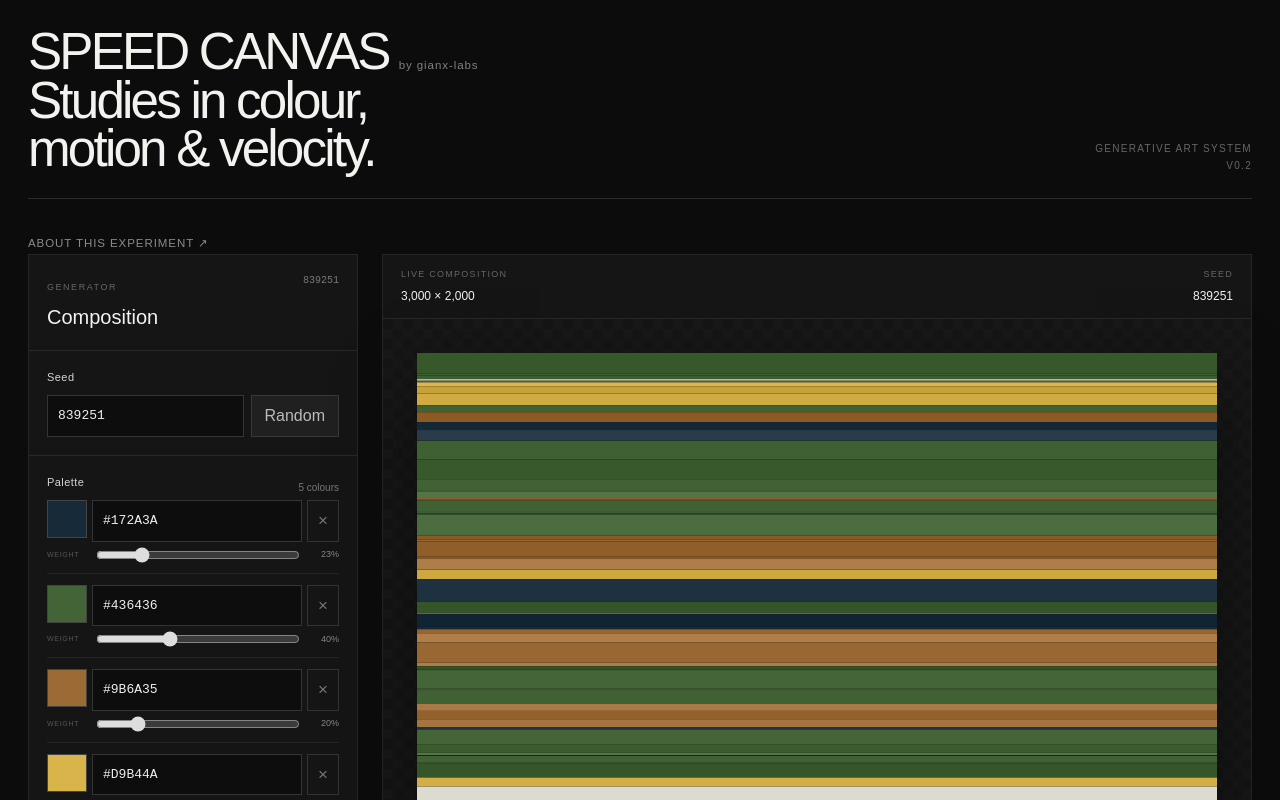
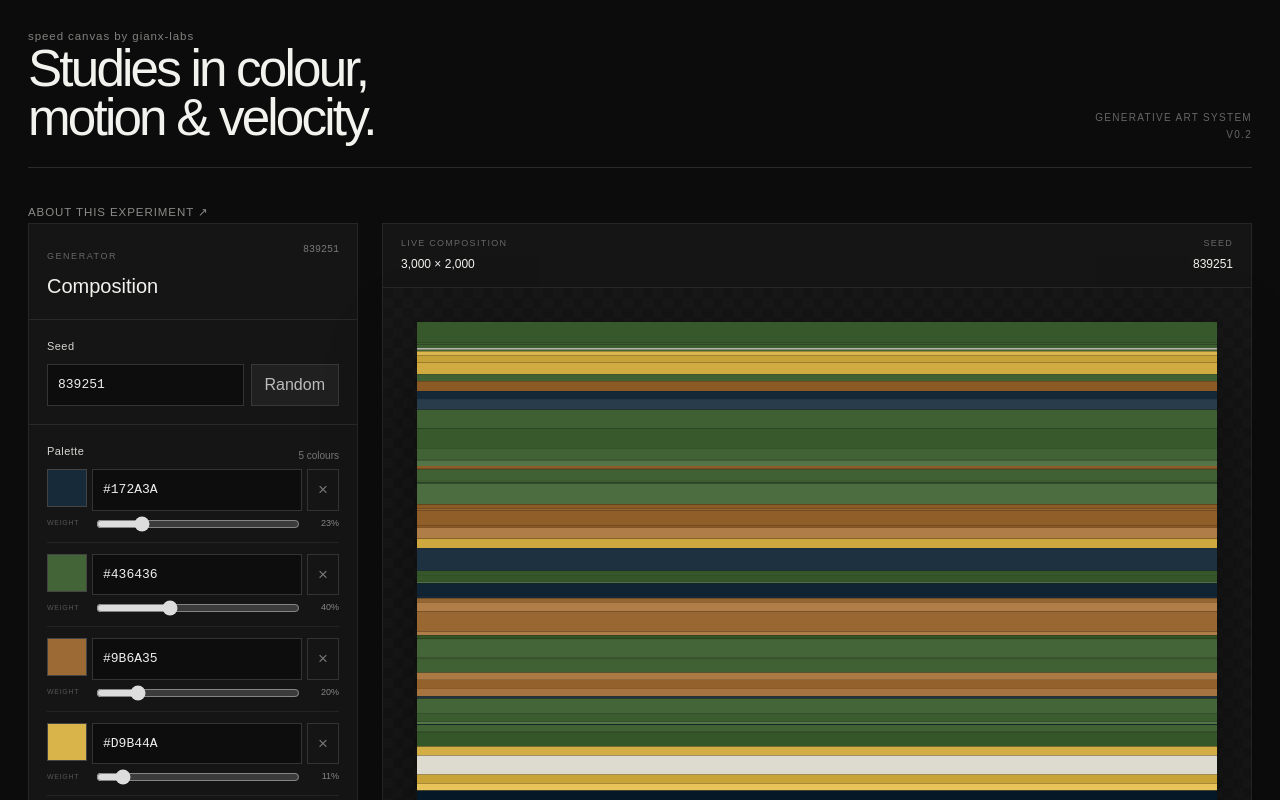
Before and after one commit to gianx360/speed-canvas, a Next.js app: page / in a window 1280 px wide. Shown: the top 800 px of the page. Built offline with nearby package versions, Linux system fonts and the light colour scheme.

Commit message:
change subtitle

```diff
--- a/app/page.tsx
+++ b/app/page.tsx
@@ -82,8 +82,7 @@ export default function Home() {
       <header className={styles.header}>
         <div>
           <div className={styles.brandLine}>
-            <h1>SPEED CANVAS</h1>
-            <span className={styles.byline}>by gianx-labs</span>
+            <span className={styles.byline}>SPEED CANVAS   by Gianx-labs</span>
           </div>
 
           <h1>
```
